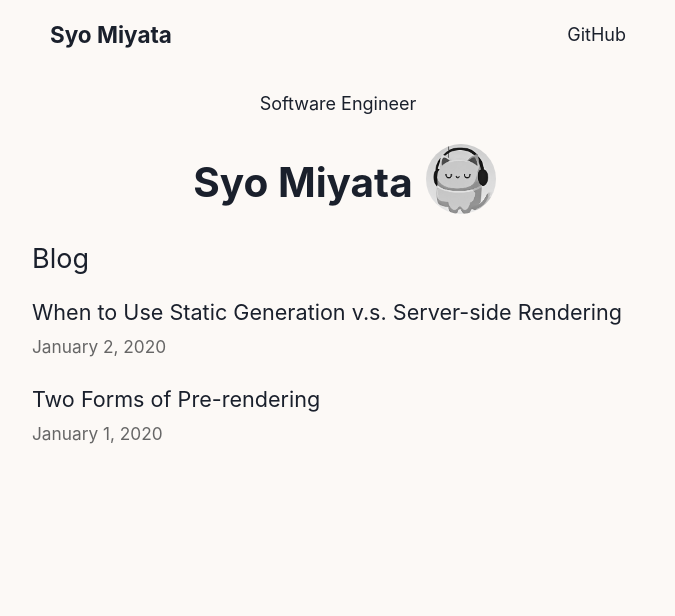
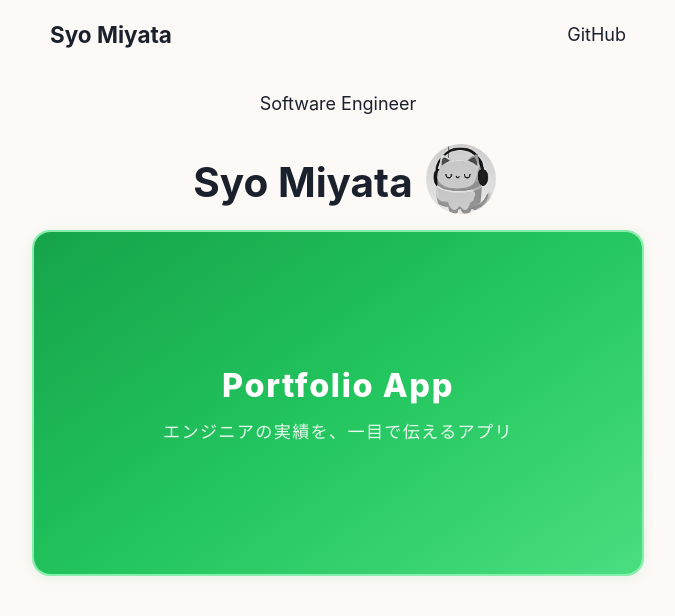
Before and after one commit to syo030078/nextjs-blog, a Next.js app: page / in a window 1280 px wide. Shown: the top 616 px of the page, without its empty margins (302-977 px from the left). Built offline with nearby package versions, Linux system fonts and the light colour scheme.

Commit message:
feat: rebuild homepage with portfolio-focused layout

```diff
--- a/src/components/layout.js
+++ b/src/components/layout.js
@@ -8,7 +8,7 @@ import Header from './header'; // ヘッダーコンポーネントを追加
 
 
 const name = 'Syo Miyata';
-export const siteTitle = 'Next.js Sample Website';
+export const siteTitle = 'Syo Miyata';
 
 export default function Layout({ children, home }) {
   return (
@@ -17,7 +17,7 @@ export default function Layout({ children, home }) {
         <link rel="icon" href="/favicon.ico" />
         <meta
           name="description"
-          content="Learn how to build a personal website using Next.js"
+          content="Syo Miyata - Software Engineer"
         />
         <meta
           property="og:image"
--- a/src/pages/index.js
+++ b/src/pages/index.js
@@ -1,40 +1,35 @@
 import Head from 'next/head';
 import Layout, { siteTitle } from '../components/layout';
 import utilStyles from '../styles/utils.module.css';
-import Link from 'next/link';
-import { getSortedPostsData } from '../../lib/posts';
-import Date from '../components/date';
+import { motion } from 'framer-motion';
 
-export default function Home({ allPostsData }) {
+const fadeInUp = {
+  hidden: { opacity: 0, y: 20 },
+  visible: { opacity: 1, y: 0 },
+};
+
+export default function Home() {
   return (
     <Layout home>
       <Head>
         <title>{siteTitle}</title>
       </Head>
 
-      <section className={`${utilStyles.headingMd} ${utilStyles.padding1px}`}>
-        <h2 className={utilStyles.headingLg}>Blog</h2>
-        <ul className={utilStyles.list}>
-          {allPostsData.map(({ id, date, title }) => (
-            <li className={utilStyles.listItem} key={id}>
-              <Link href={`/posts/${id}`}>{title}</Link>
-              <br />
-              <small className={utilStyles.lightText}>
-                <Date dateString={date} />
-              </small>
-            </li>
-          ))}
-        </ul>
-      </section>
+      <motion.section
+        initial="hidden"
+        animate="visible"
+        variants={fadeInUp}
+        transition={{ duration: 0.5 }}
+      >
+        <a href="http://54.250.46.74/" target="_blank" rel="noopener noreferrer" className={utilStyles.portfolioCard}>
+          <div className={utilStyles.portfolioCardPlaceholder}>
+            <div className={utilStyles.portfolioCardOverlay}>
+              <span className={utilStyles.portfolioAppName}>Portfolio App</span>
+              <span className={utilStyles.portfolioTagline}>エンジニアの実績を、一目で伝えるアプリ</span>
+            </div>
+          </div>
+        </a>
+      </motion.section>
     </Layout>
   );
 }
-
-export async function getStaticProps() {
-  const allPostsData = getSortedPostsData();
-  return {
-    props: {
-      allPostsData,
-    },
-  };
-}
--- a/src/styles/utils.module.css
+++ b/src/styles/utils.module.css
@@ -50,3 +50,61 @@ margin: 0 0 1.25rem;
 .lightText {
 color: #666;
 }
+
+/* Portfolio Card */
+.portfolioCard {
+  display: block;
+  text-decoration: none;
+  background: white;
+  border-radius: 1rem;
+  margin-top: 0.5rem;
+  margin-bottom: 2.5rem;
+  border: 2px solid #86efac;
+  box-shadow: 0 2px 12px rgba(22, 163, 74, 0.1);
+  transition: transform 0.2s ease, box-shadow 0.2s ease;
+  overflow: hidden;
+}
+
+.portfolioCard:hover {
+  transform: translateY(-2px);
+  box-shadow: 0 8px 24px rgba(22, 163, 74, 0.15);
+}
+
+.portfolioCardImage {
+  width: 100%;
+  aspect-ratio: 16 / 9;
+  object-fit: cover;
+  display: block;
+}
+
+.portfolioCardPlaceholder {
+  width: 100%;
+  aspect-ratio: 16 / 9;
+  background: linear-gradient(145deg, #16a34a 0%, #22c55e 50%, #4ade80 100%);
+  display: flex;
+  align-items: center;
+  justify-content: center;
+  color: white;
+  font-size: 1.5rem;
+  font-weight: 700;
+  letter-spacing: 0.05em;
+}
+
+.portfolioCardOverlay {
+  display: flex;
+  flex-direction: column;
+  align-items: center;
+  gap: 0.5rem;
+}
+
+.portfolioAppName {
+  font-size: 1.8rem;
+  font-weight: 800;
+  letter-spacing: 0.05em;
+}
+
+.portfolioTagline {
+  font-size: 0.95rem;
+  font-weight: 400;
+  opacity: 0.9;
+}
```
Also changed, not shown: src/pages/product.js (deleted, +0 -13 lines).
